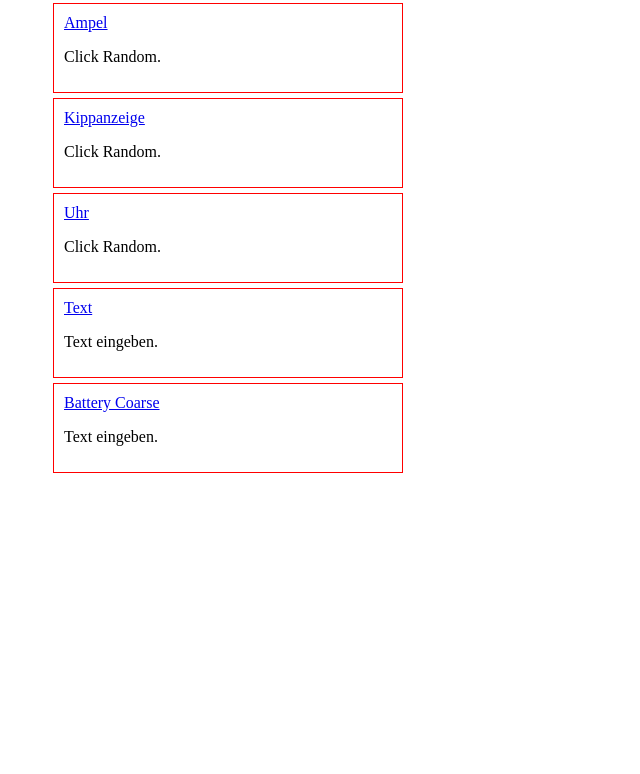
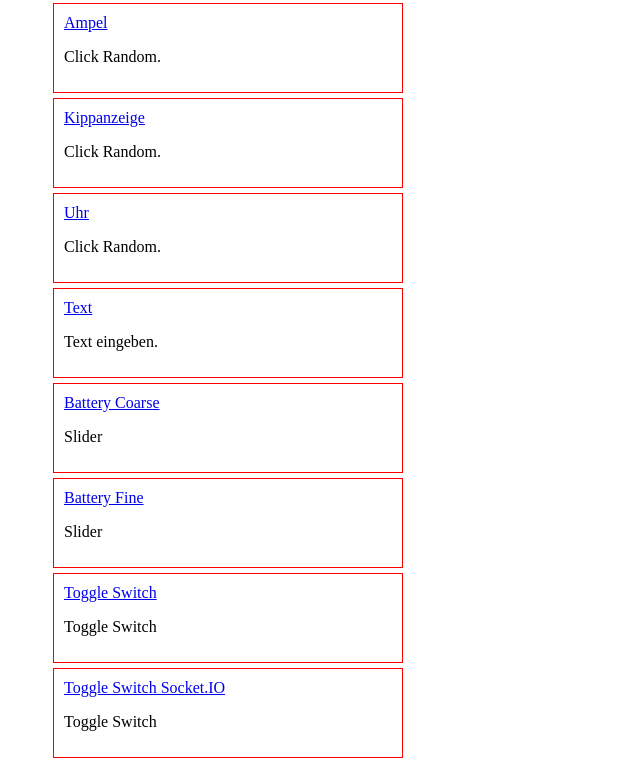
Before and after one commit to webinstruments/webinstruments.github.io, a plain HTML site: page index.html in a window 1280 px wide. Shown: the part 920-1694 px from the top of the page, without its empty margins (0-640 px from the left). Before the commit the page ends 1409 px from the top, so only its background shows below. Drawn offline with Linux system fonts and the light colour scheme.

Commit message:
Update index.html

```diff
--- a/index.html
+++ b/index.html
@@ -76,7 +76,19 @@
             </li>
              <li>
                 <a href="Marold/Battery_Coarse/index.html">Battery Coarse</a>
-                <p>Text eingeben.</p>
+                <p>Slider</p>
+            </li>
+             <li>
+                <a href="Marold/Battery_Fine/index.html">Battery Fine</a>
+                <p>Slider</p>
+            </li>
+            <li>
+                <a href="Marold/Kippschalter/index.html">Toggle Switch</a>
+                <p>Toggle Switch</p>
+            </li>
+            <li>
+                <a href="Marold/Kippschalter_SocketIO/index.html">Toggle Switch Socket.IO</a>
+                <p>Toggle Switch</p>
             </li>
         </ul>
     </div>
```
